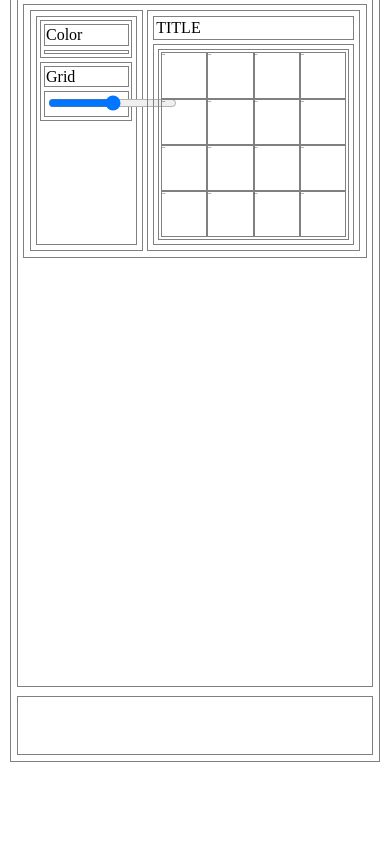
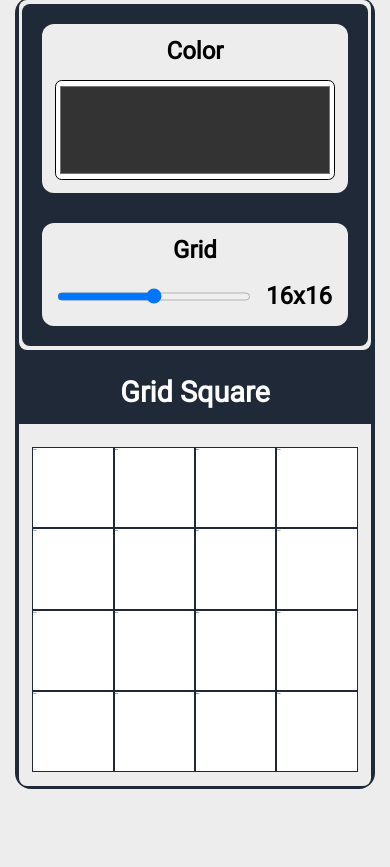
Before and after one commit to FriZal07/Etch-a-Sketch, a plain HTML site: page index.html in a window 390 px wide. Shown: the part 88-955 px from the top of the page. Before the commit the page ends 860 px from the top, so only its background shows below. Drawn offline with Linux system fonts and the light colour scheme.

Commit message:
Finished cleaning up the Front end UI
1. Made it possible to work on mobile devices
2. Made the color selection interactive
3. Made the input interactive

```diff
--- a/index.html
+++ b/index.html
@@ -8,23 +8,28 @@
 
 <body>
     <div id="container">
-        <div id="head"></div>
+        <div id="head">Etch-a-Sketch!</div>
         <div id="content">
             <div id="mainContent">
                 <div class="menu">
                     <div class="menu content">
                         <div class="color">
-                            <div>Color</div>
-                            <div></div>
+                            <div style="margin: 0 auto;">Color</div>
+                            <div class="containerdiv">
+                                <input id="colorPicker" type="color" value="#333333"></input>
+                            </div>
                         </div>
                         <div class="gridEditor">
-                            <div>Grid</div>
-                            <div><input type="range"></div>
+                            <div style="margin: 0 auto;">Grid</div>
+                            <div class="containerdiv">
+                                <input id="gridSelector" type="range"></input>
+                                <div>16x16</div>
+                            </div>
                         </div>
                     </div>
                 </div>
                 <div class="grid">
-                    <div class="grid title">TITLE</div>
+                    <div class="grid title">Grid Square</div>
                     <div class="grid space">
                         <div class="blockgrid">
                             <div class="boxes">box</div>
--- a/style.css
+++ b/style.css
@@ -1,35 +1,72 @@
+@font-face{
+    font-family: "roboto";
+    src: url(./Font/Roboto-Regular.ttf)
+}
+
+
+body, html {
+    font-family: "roboto";
+}
+
 html, body {
     min-height: 100vh;
 }
 
 div {
-    border: solid 1px gray;
     padding: 1%;
-    margin: 2px;
 }
+
+/* input[type="range"]{
+    -webkit-appearance: none;
+  appearance: none;
+  background: transparent;
+  cursor: pointer;
+  width: 15rem;
+  (work later)
+} */
 
 body{
     display: flex;
     justify-content: center;
     flex: auto;
+
+    background-color: #ededed;
 }
 
 #container{
     display: flex;
     flex-direction: column;
-    flex: 0 1 1000px;
+    flex: 0 1 1500px;
     gap: 5px;
+
+    background-color: #ededed;
 }
+
+/* header */
 
 #head{
     display: flex;
     flex: 0 1 50px;
+    justify-content: center;
+
+    font-size: 3rem;
+    font-weight: bold;
+    font-family: "roboto";
+    border-radius: 0.5em;
+    color: whitesmoke;
+
+
+    background-color: #1F2937;
 }
+
+/* content */
 
 #content{
     display: flex;
     flex-direction: column;
     flex: 1 1 auto;
+
+    background-color: #ededed;
 }
 
 #mainContent{
@@ -37,46 +74,132 @@ body{
     align-content: flex-start;
     flex-wrap: wrap;
     flex: 0 1 auto;
+    gap: 10px;
+
+    border-radius: 1em;
+    background-color: #1F2937;
+
 }
+
+/* menu */
 
 .menu{
     display: flex;
     flex-direction: column;
     min-width: 0;
     flex: 1 1 30%;
+
+    border-radius: 0.5em;
+    background-color: #ededed;
 }
 
 .menu.content{
     display: flex;
     flex-direction: column;
+    justify-content: center;
     flex-basis: 0 1 30%;
+    gap: 30px;
+
+    padding: 20px;
+    background-color: #1F2937;
 }
 
 .color{
     display: flex;
     flex-direction: column;
+    gap: 10px;
+
+    padding: 10px;
+    font-size: 1.5rem;
+    font-weight: bold;
+    font-family: "roboto";
+
+    border-radius: 0.5em;
+    background-color: #ededed;
+
 }
+
+.containerdiv{
+    display: flex;
+    justify-content: center;
+    flex-direction: column;
+    flex: auto;
+}
+
+#colorPicker{
+    display: flex;
+    flex: 1 1 100px;
+    max-width: 100%;
+    min-width: 100%;
+
+    border-radius: 0.5em;
+    background-color: white;
+}
+
+
+
 
 .gridEditor{
     display: flex;
     flex-direction: column;
+    gap: 10px;
+
+    padding: 10px;
+    font-size: 1.5rem;
+    font-weight: bold;
+    font-family: "roboto";
+
+    border-radius: 0.5em;
+    background-color: #ededed;
+
+    .containerdiv{
+        gap: 10px;
+        flex-direction: row;
+    }
 }
+
+#gridSelector{
+    display: flex;
+    flex: 1 1 30px;
+    max-width: 100%;
+    min-width: none;
+
+    background-color: sandybrown;
+}
+
+/* grid */
 
 
 .grid{
     display: flex;
     flex-direction: column;
     flex: 1 1 60%;
+    gap: 10px;
+    padding: 0;
+
+    border-radius: 0.5em;
+    background-color: #ededed;
 }
 
 .grid.title{
-    flex: 0 1 10px;
+    flex: 1 1 10px;
+
+    padding: 15px;
+    font-size: 1.8rem;
+    font-weight: bold;
+    font-family: "roboto";
+    color: white;
+    text-align: center;
+    border-radius: 0;
+    background-color: #1F2937;
 }
 
 .grid.space{
     flex: 1 0 auto;
     justify-content: center;
 
+    margin: 10px;
+    background-color: #1F2937;
 
     .blockgrid{
         box-sizing: border-box;
@@ -85,24 +208,46 @@ body{
         display: flex;
         flex-wrap: wrap;
         max-width: 100%;
+
+        background-color: #ededed;
         }
 }
 
 .boxes{
+    display: flex;
+    flex: 0 1 25%;
+
     font-size: 2px;
     box-sizing: border-box;
+    border: solid 1px #1F2937;
     aspect-ratio: 1/1;
 
-    margin: 0;
     padding: 0;
 
-    display: flex;
-    flex: 0 1 25%;
+    background-color: white;
 }
 
-
+/* footer */
 
 #footer{
     display: flex;
     flex: 0 1 50px
 }
+
+@media (min-width: 200px){
+    .menu{
+        min-width: 50%;
+    }
+}
+
+@media (min-width: 500px){
+    .menu{
+        min-width: 40%;
+    }
+}
+
+@media (min-width: 1000px){
+    .menu{
+        min-width: 30%;
+    }
+}
```
Also changed, not shown: Font/Roboto-Regular.ttf (added).
